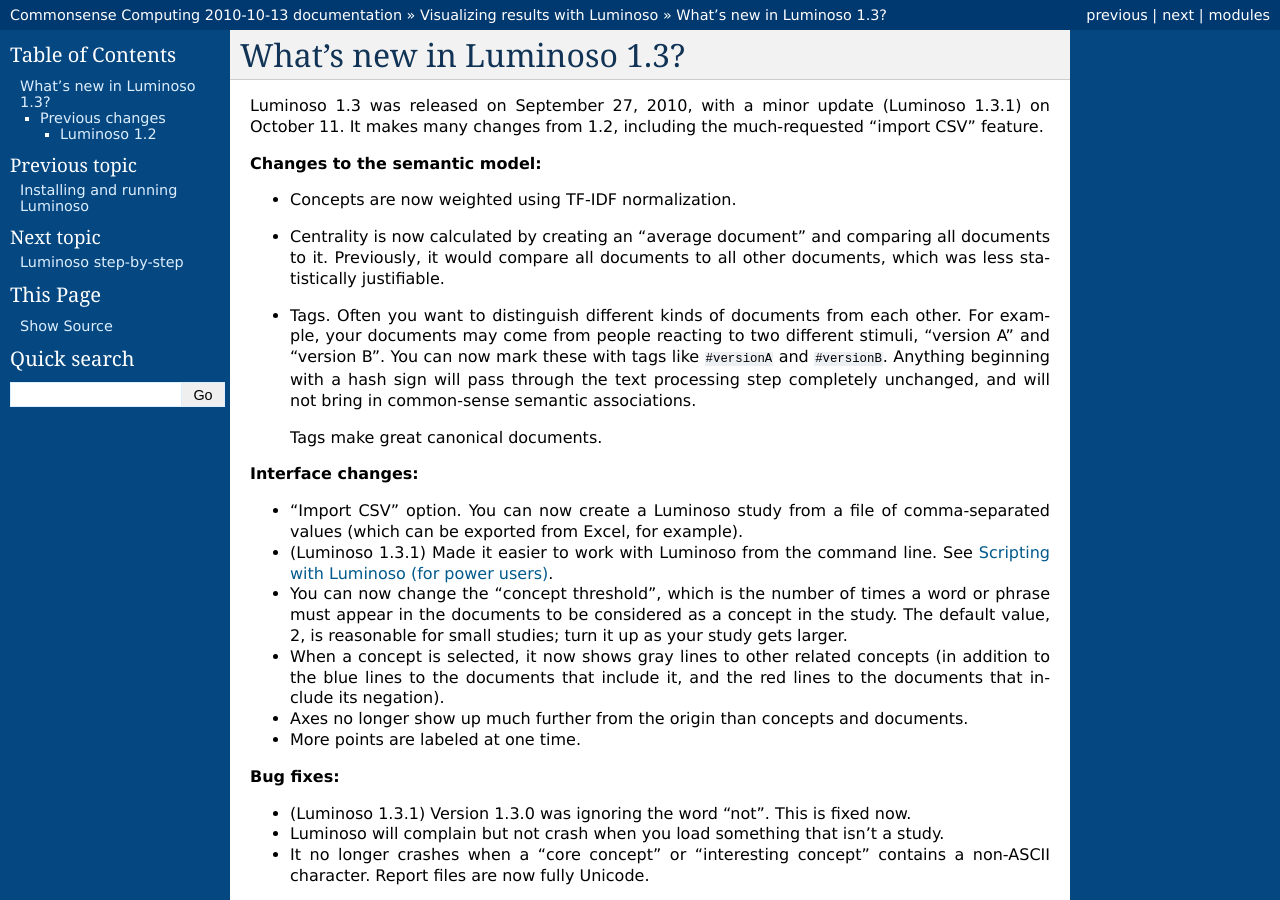
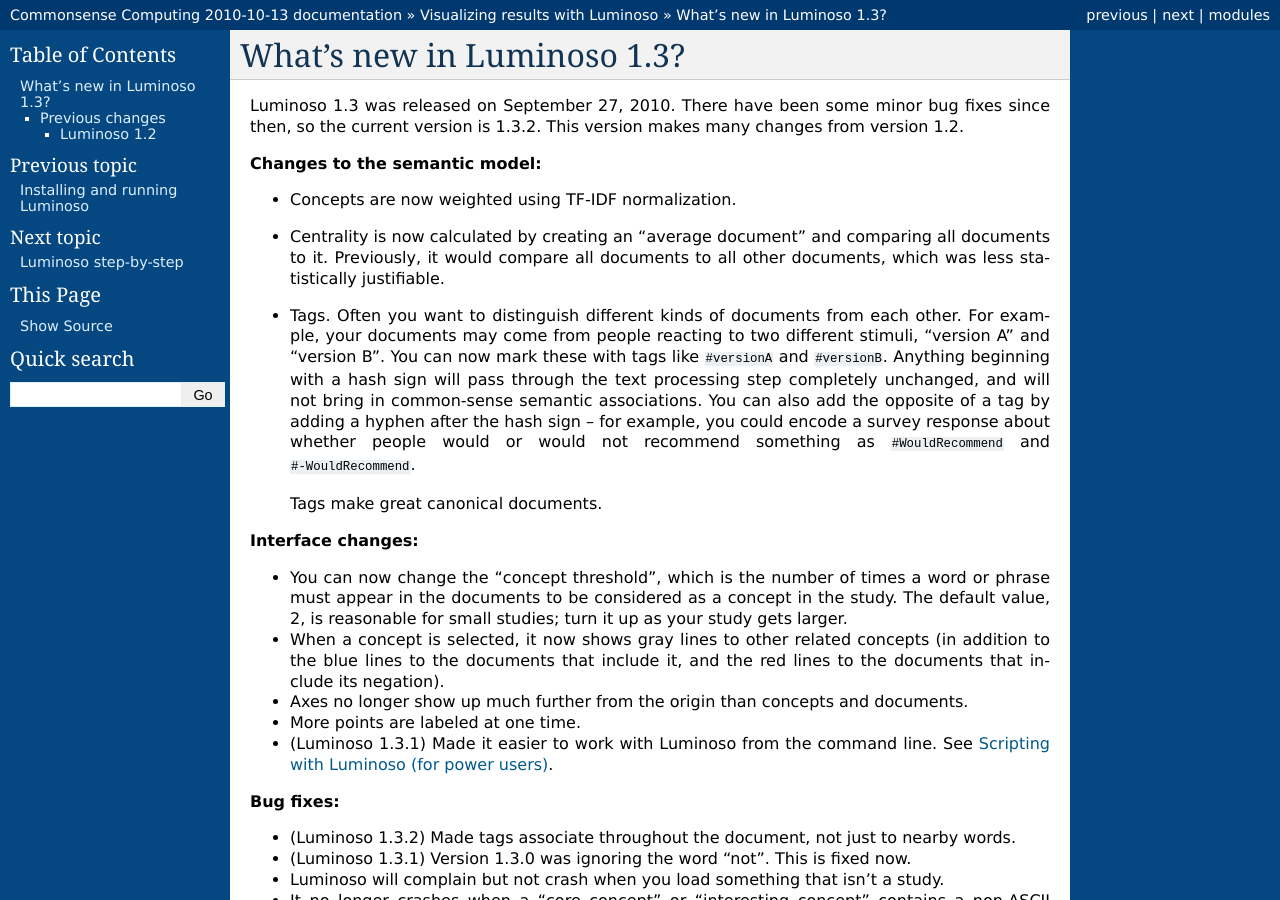
Before and after one commit to commonsense/omcs, a Sphinx documentation site: the page built from docs/luminoso/whats-new.rst, in a window 1280 px wide and 900 px high. Built offline with Sphinx 7.4.7, drawn with Linux system fonts in a browser that asks for light colours; pages that are not in the unit, such as notebooks, are missing from menus.

Commit message:
remove references to the CSV reader

```diff
--- a/docs/luminoso/whats-new.rst
+++ b/docs/luminoso/whats-new.rst
@@ -1,8 +1,9 @@
 What's new in Luminoso 1.3?
 ===========================
-Luminoso 1.3 was released on September 27, 2010, with a minor update (Luminoso
-1.3.1) on October 11. It makes many changes from 1.2, including the
-much-requested "import CSV" feature.
+
+Luminoso 1.3 was released on September 27, 2010. There have been some minor bug
+fixes since then, so the current version is 1.3.2. This version makes many
+changes from version 1.2.
 
 **Changes to the semantic model:**
 
@@ -15,16 +16,15 @@
   different stimuli, "version A" and "version B". You can now mark these with
   tags like `#versionA` and `#versionB`. Anything beginning with a hash sign
   will pass through the text processing step completely unchanged, and will not
-  bring in common-sense semantic associations.
+  bring in common-sense semantic associations. You can also add the opposite of
+  a tag by adding a hyphen after the hash sign -- for example, you could encode
+  a survey response about whether people would or would not recommend something
+  as `#WouldRecommend` and `#-WouldRecommend`.
 
   Tags make great canonical documents.
 
 **Interface changes:**
 
-- "Import CSV" option. You can now create a Luminoso study from a file of
-  comma-separated values (which can be exported from Excel, for example).
-- (Luminoso 1.3.1) Made it easier to work with Luminoso from the command line.
-  See :doc:`/luminoso/power-users`.
 - You can now change the "concept threshold", which is the number of times a
   word or phrase must appear in the documents to be considered as a concept in
   the study. The default value, 2, is reasonable for small studies; turn it up
@@ -35,9 +35,13 @@
 - Axes no longer show up much further from the origin than concepts and
   documents.
 - More points are labeled at one time.
+- (Luminoso 1.3.1) Made it easier to work with Luminoso from the command line.
+  See :doc:`/luminoso/power-users`.
 
 **Bug fixes:**
 
+- (Luminoso 1.3.2) Made tags associate throughout the document, not just to
+  nearby words.
 - (Luminoso 1.3.1) Version 1.3.0 was ignoring the word "not". This is fixed
   now.
 - Luminoso will complain but not crash when you load something that isn't a
```
